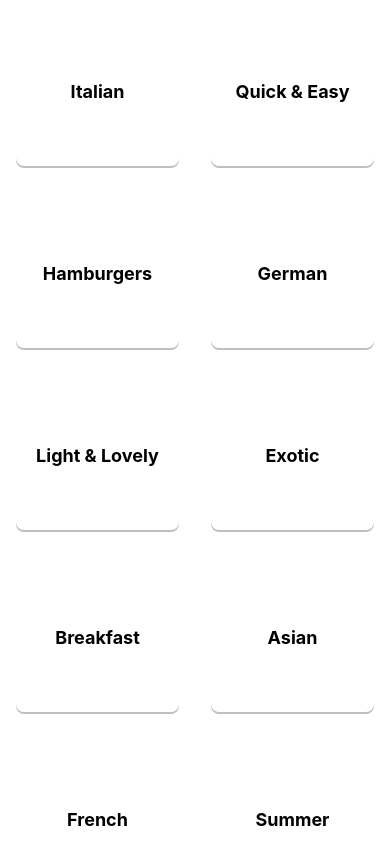
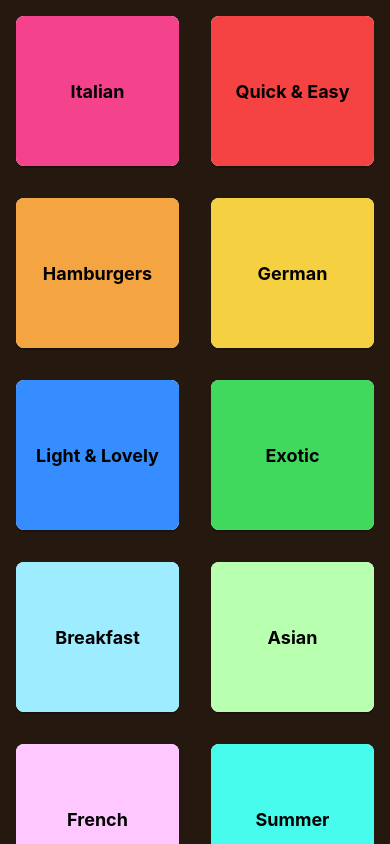
Before and after one commit to xh-lin/rn-ts-learning, a React Native app: screen / in a window 390 px wide. Built offline with nearby package versions, Linux system fonts and the light colour scheme.

Commit message:
app background color

```diff
--- a/example-apps/meals-app/MealsApp.tsx
+++ b/example-apps/meals-app/MealsApp.tsx
@@ -1,6 +1,20 @@
 import React from 'react';
 import CategoriesScreen from './screens/CategoriesScreen';
+import { StyleSheet, View } from 'react-native';
+import { StatusBar } from 'expo-status-bar';
 
 export default function MealsApp(): JSX.Element {
-  return <CategoriesScreen />;
+  return (
+    <View style={styles.appContainer}>
+      <StatusBar style="light" />
+      <CategoriesScreen />
+    </View>
+  );
 }
+
+const styles = StyleSheet.create({
+  appContainer: {
+    flex: 1,
+    backgroundColor: '#24180f', // Replace with your desired background color
+  },
+});
--- a/example-apps/meals-app/components/CategoryGridTile.tsx
+++ b/example-apps/meals-app/components/CategoryGridTile.tsx
@@ -19,7 +19,7 @@ export default function CategoryGridTile({
           pressed ? styles.buttonPressed : null,
         ]}
       >
-        <View style={styles.innerContainer}>
+        <View style={[styles.innerContainer, { backgroundColor: color }]}>
           <Text style={styles.title}>{title}</Text>
         </View>
       </Pressable>
@@ -50,6 +50,7 @@ const styles = StyleSheet.create({
   innerContainer: {
     flex: 1,
     padding: 16,
+    borderRadius: 8,
     justifyContent: 'center',
     alignItems: 'center',
   },
```
